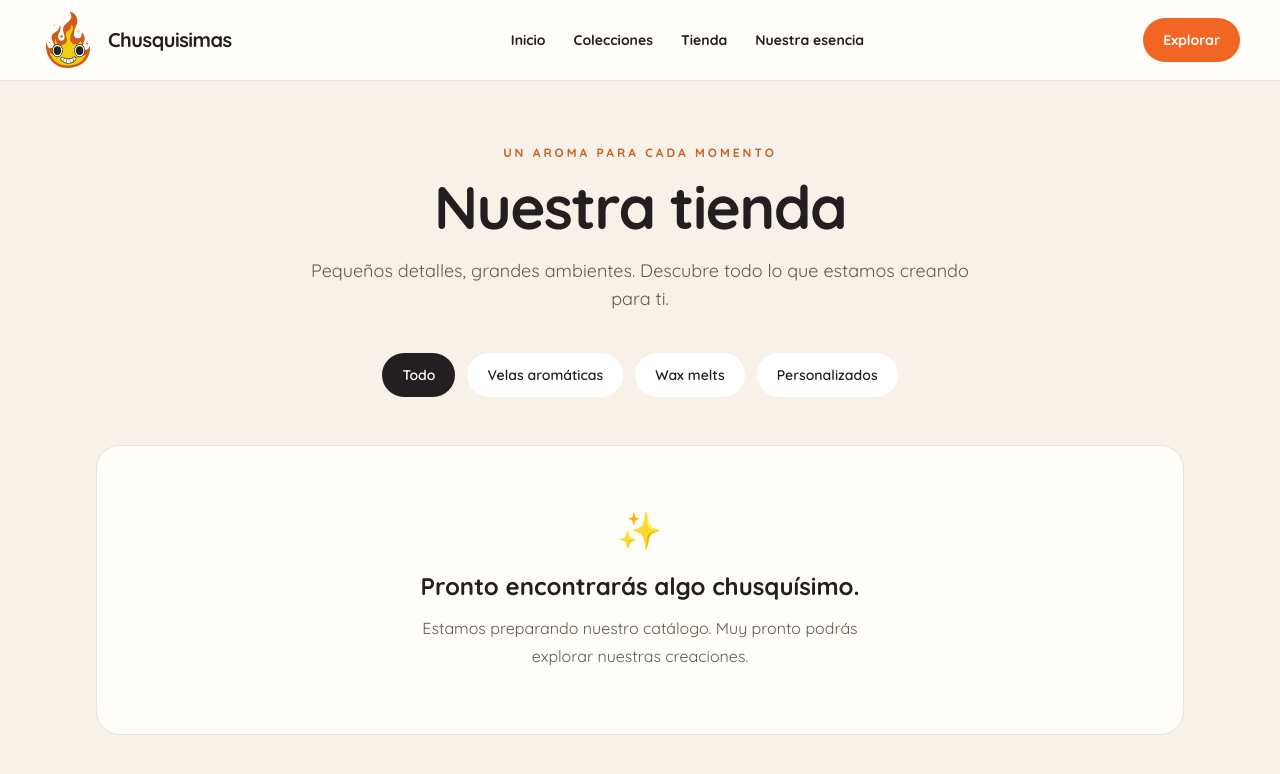
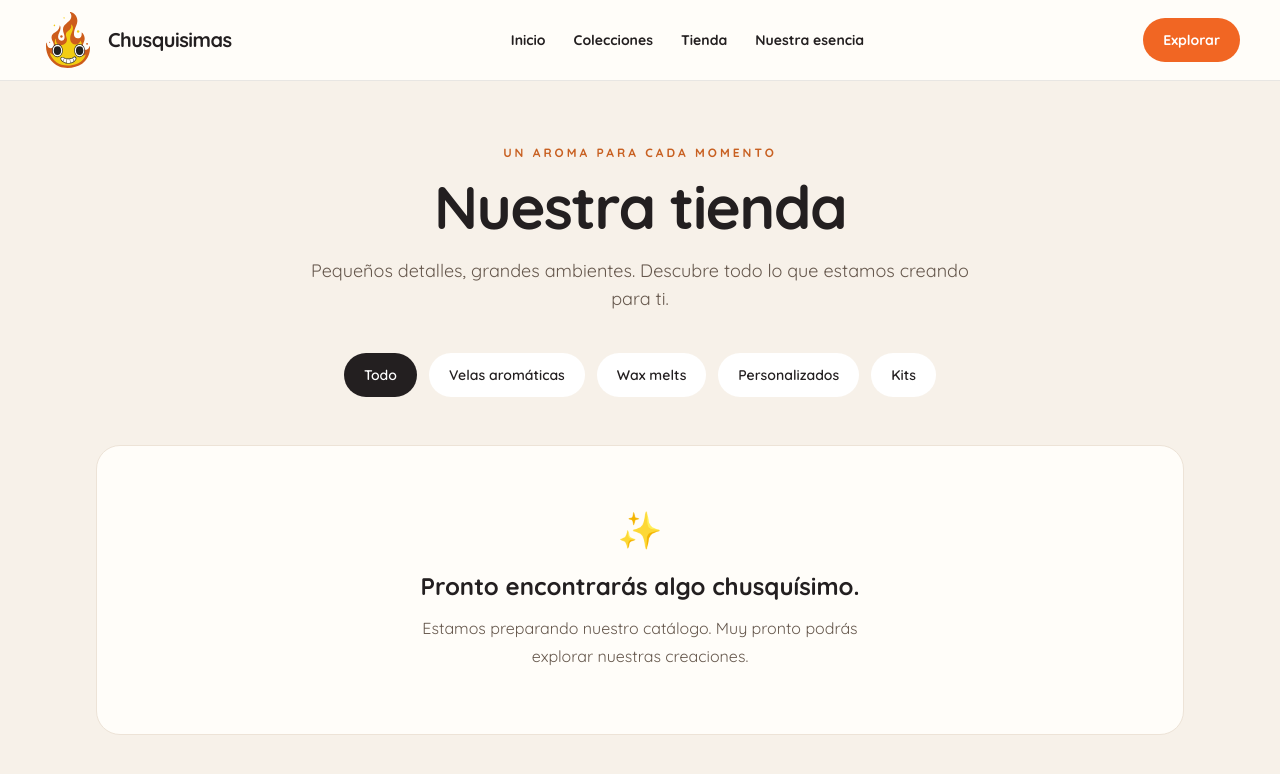
Before and after one commit to snsh1n3/chusquisimas, a Next.js app: page /tienda in a window 1280 px wide. Shown: the top 774 px of the page. Built offline with nearby package versions, Linux system fonts and the light colour scheme.

Commit message:
feat: add separate kits catalog category

```diff
--- a/src/data/catalog/categories.ts
+++ b/src/data/catalog/categories.ts
@@ -22,4 +22,11 @@ export const catalogCategories: CatalogCategory[] = [
     description: "Creaciones especiales que se adaptan a tu idea.",
     sortOrder: 3,
   },
+  {
+    id: "cat-kits",
+    slug: "kits",
+    name: "Kits",
+    description: "Combinaciones de regalos y aromas de Chusquisimas.",
+    sortOrder: 4,
+  },
 ];
```
